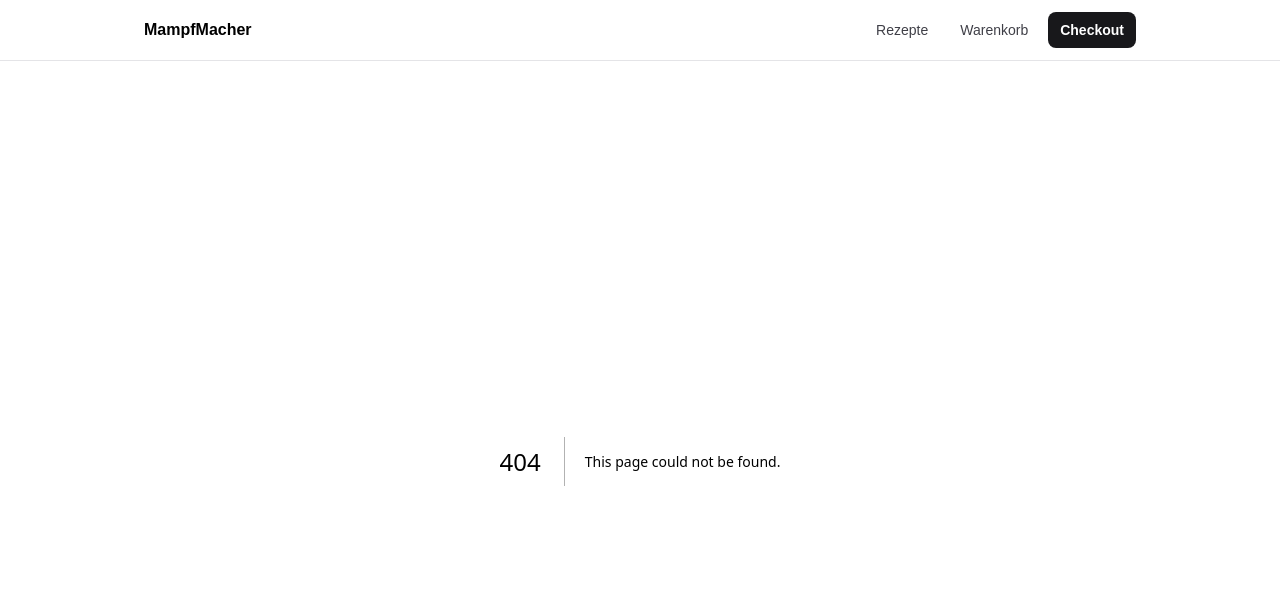
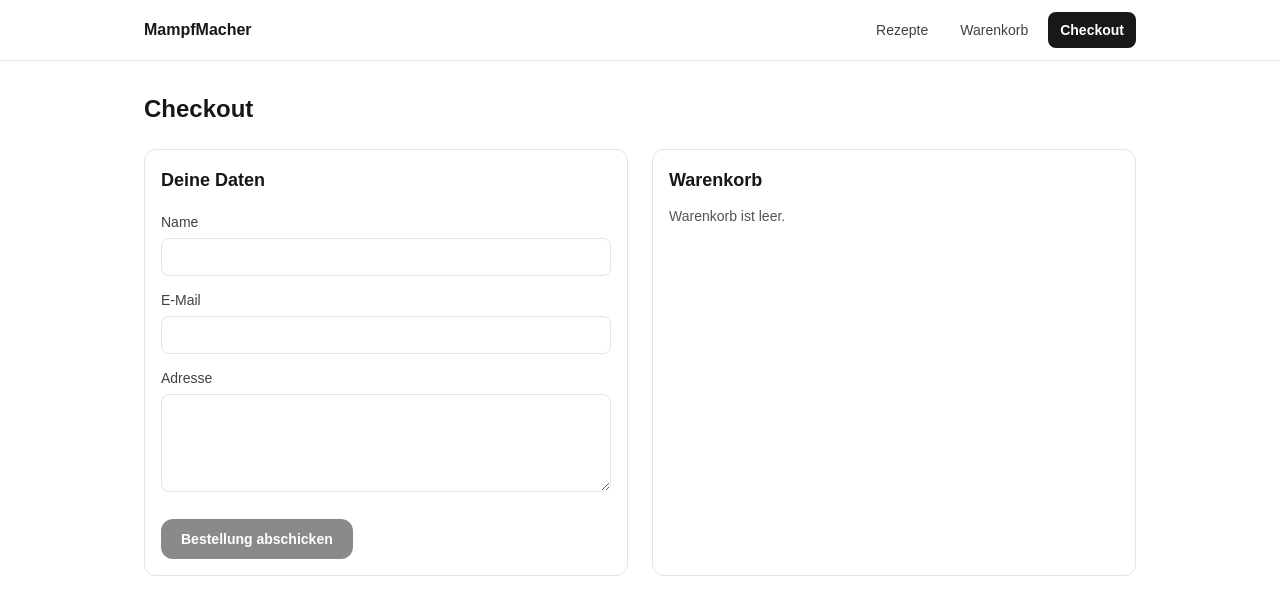
Before and after one commit to hagmannStephan/m245-324-mampf-macher-frontend, a Next.js app: page /checkout in a window 1280 px wide. Before the commit this address had no page. Shown: the top 614 px of the page. Built offline with nearby package versions, Linux system fonts and the light colour scheme.

Commit message:
cart + checkout UI

```diff
--- /dev/null
+++ b/app/cart/page.tsx
@@ -0,0 +1,101 @@
+"use client";
+
+import { useCart } from "@/components/cart/CartContext";
+import Link from "next/link";
+
+export default function CartPage() {
+  const { items, setQuantity, removeItem, clear, totalItems } = useCart();
+
+  return (
+    <div className="mx-auto w-full max-w-5xl px-4 py-8">
+      <h1 className="text-2xl font-bold">Warenkorb</h1>
+
+      {items.length === 0 ? (
+        <div className="mt-6 rounded-xl border border-zinc-200 bg-white p-6 dark:border-zinc-800 dark:bg-zinc-950">
+          <p className="text-sm text-zinc-600 dark:text-zinc-400">
+            Dein Warenkorb ist leer.
+          </p>
+          <Link
+            href="/"
+            className="mt-4 inline-block rounded-xl bg-zinc-900 px-5 py-2.5 text-sm font-semibold text-white dark:bg-zinc-100 dark:text-zinc-900"
+          >
+            Rezepte suchen
+          </Link>
+        </div>
+      ) : (
+        <div className="mt-6 rounded-xl border border-zinc-200 bg-white p-4 dark:border-zinc-800 dark:bg-zinc-950">
+          <div className="mb-3 flex items-center justify-between">
+            <p className="text-sm text-zinc-600 dark:text-zinc-400">
+              Total Items: <span className="font-semibold">{totalItems}</span>
+            </p>
+            <button
+              type="button"
+              onClick={clear}
+              className="text-sm text-zinc-600 hover:text-zinc-900 dark:text-zinc-400 dark:hover:text-zinc-100"
+            >
+              Alles leeren
+            </button>
+          </div>
+
+          <ul className="space-y-3">
+            {items.map((it) => (
+              <li
+                key={it.id}
+                className="flex flex-col gap-2 rounded-lg border border-zinc-100 p-3 dark:border-zinc-900 md:flex-row md:items-center md:justify-between"
+              >
+                <div>
+                  <p className="font-semibold">{it.name}</p>
+                  <p className="text-xs text-zinc-600 dark:text-zinc-400">
+                    {it.unit ? `Einheit: ${it.unit}` : " "}
+                  </p>
+                </div>
+
+                <div className="flex items-center gap-2">
+                  <button
+                    type="button"
+                    onClick={() => setQuantity(it.id, it.quantity - 1)}
+                    className="rounded-lg border border-zinc-200 px-3 py-1 text-sm dark:border-zinc-800"
+                  >
+                    -
+                  </button>
+
+                  <input
+                    value={it.quantity}
+                    onChange={(e) => setQuantity(it.id, Number(e.target.value || 0))}
+                    className="w-16 rounded-lg border border-zinc-200 px-2 py-1 text-sm dark:border-zinc-800 dark:bg-zinc-950"
+                    inputMode="numeric"
+                  />
+
+                  <button
+                    type="button"
+                    onClick={() => setQuantity(it.id, it.quantity + 1)}
+                    className="rounded-lg border border-zinc-200 px-3 py-1 text-sm dark:border-zinc-800"
+                  >
+                    +
+                  </button>
+
+                  <button
+                    type="button"
+                    onClick={() => removeItem(it.id)}
+                    className="ml-2 rounded-lg border border-red-200 px-3 py-1 text-sm text-red-700 hover:bg-red-50 dark:border-red-900 dark:text-red-200 dark:hover:bg-red-950"
+                  >
+                    Entfernen
+                  </button>
+                </div>
+              </li>
+            ))}
+          </ul>
+
+          <div className="mt-6 flex justify-end">
+            <Link
+              href="/checkout"
+              className="rounded-xl bg-zinc-900 px-5 py-2.5 text-sm font-semibold text-white dark:bg-zinc-100 dark:text-zinc-900"
+            >
+              Weiter zum Checkout
+            </Link>
+          </div>
+        </div>
+      )}
+    </div>
+  );
+}
--- /dev/null
+++ b/app/checkout/page.tsx
@@ -0,0 +1,105 @@
+"use client";
+
+import { useMemo, useState } from "react";
+import { useCart } from "@/components/cart/CartContext";
+
+export default function CheckoutPage() {
+  const { items, clear } = useCart();
+
+  const [fullName, setFullName] = useState("");
+  const [email, setEmail] = useState("");
+  const [address, setAddress] = useState("");
+  const [msg, setMsg] = useState<string | null>(null);
+
+  const canSubmit = useMemo(() => {
+    return items.length > 0 && fullName.trim() && email.trim() && address.trim();
+  }, [items.length, fullName, email, address]);
+
+  function submit() {
+    setMsg(
+      "Checkout Microservice ist noch nicht angebunden. Bestellung wurde lokal simuliert."
+    );
+    clear();
+  }
+
+  return (
+    <div className="mx-auto w-full max-w-5xl px-4 py-8">
+      <h1 className="text-2xl font-bold">Checkout</h1>
+
+      {msg && (
+        <div className="mt-6 rounded-xl border border-zinc-200 bg-white p-4 text-sm dark:border-zinc-800 dark:bg-zinc-950">
+          {msg}
+        </div>
+      )}
+
+      <div className="mt-6 grid gap-6 md:grid-cols-2">
+        <section className="rounded-xl border border-zinc-200 bg-white p-4 dark:border-zinc-800 dark:bg-zinc-950">
+          <h2 className="text-lg font-semibold">Deine Daten</h2>
+
+          <div className="mt-4 space-y-3">
+            <label className="block">
+              <span className="text-sm text-zinc-700 dark:text-zinc-300">Name</span>
+              <input
+                value={fullName}
+                onChange={(e) => setFullName(e.target.value)}
+                className="mt-1 w-full rounded-lg border border-zinc-200 px-3 py-2 text-sm dark:border-zinc-800 dark:bg-zinc-950"
+              />
+            </label>
+
+            <label className="block">
+              <span className="text-sm text-zinc-700 dark:text-zinc-300">E-Mail</span>
+              <input
+                value={email}
+                onChange={(e) => setEmail(e.target.value)}
+                className="mt-1 w-full rounded-lg border border-zinc-200 px-3 py-2 text-sm dark:border-zinc-800 dark:bg-zinc-950"
+              />
+            </label>
+
+            <label className="block">
+              <span className="text-sm text-zinc-700 dark:text-zinc-300">Adresse</span>
+              <textarea
+                value={address}
+                onChange={(e) => setAddress(e.target.value)}
+                className="mt-1 w-full rounded-lg border border-zinc-200 px-3 py-2 text-sm dark:border-zinc-800 dark:bg-zinc-950"
+                rows={4}
+              />
+            </label>
+          </div>
+
+          <button
+            type="button"
+            disabled={!canSubmit}
+            onClick={submit}
+            className="mt-5 rounded-xl bg-zinc-900 px-5 py-2.5 text-sm font-semibold text-white disabled:cursor-not-allowed disabled:opacity-50 dark:bg-zinc-100 dark:text-zinc-900"
+          >
+            Bestellung abschicken
+          </button>
+        </section>
+
+        <section className="rounded-xl border border-zinc-200 bg-white p-4 dark:border-zinc-800 dark:bg-zinc-950">
+          <h2 className="text-lg font-semibold">Warenkorb</h2>
+
+          {items.length === 0 ? (
+            <p className="mt-3 text-sm text-zinc-600 dark:text-zinc-400">
+              Warenkorb ist leer.
+            </p>
+          ) : (
+            <ul className="mt-3 space-y-2">
+              {items.map((it) => (
+                <li
+                  key={it.id}
+                  className="flex items-center justify-between rounded-lg border border-zinc-100 px-3 py-2 text-sm dark:border-zinc-900"
+                >
+                  <span>{it.name}</span>
+                  <span className="text-zinc-600 dark:text-zinc-400">
+                    {it.quantity} {it.unit ?? ""}
+                  </span>
+                </li>
+              ))}
+            </ul>
+          )}
+        </section>
+      </div>
+    </div>
+  );
+}
--- a/app/page.tsx
+++ b/app/page.tsx
@@ -20,7 +20,6 @@ export default function Home() {
   const [loadingSearch, setLoadingSearch] = useState(false);
   const [error, setError] = useState<string | null>(null);
 
-  // Initial laden (Ingredients + Preferences)
   useEffect(() => {
     let cancelled = false;
 
```
